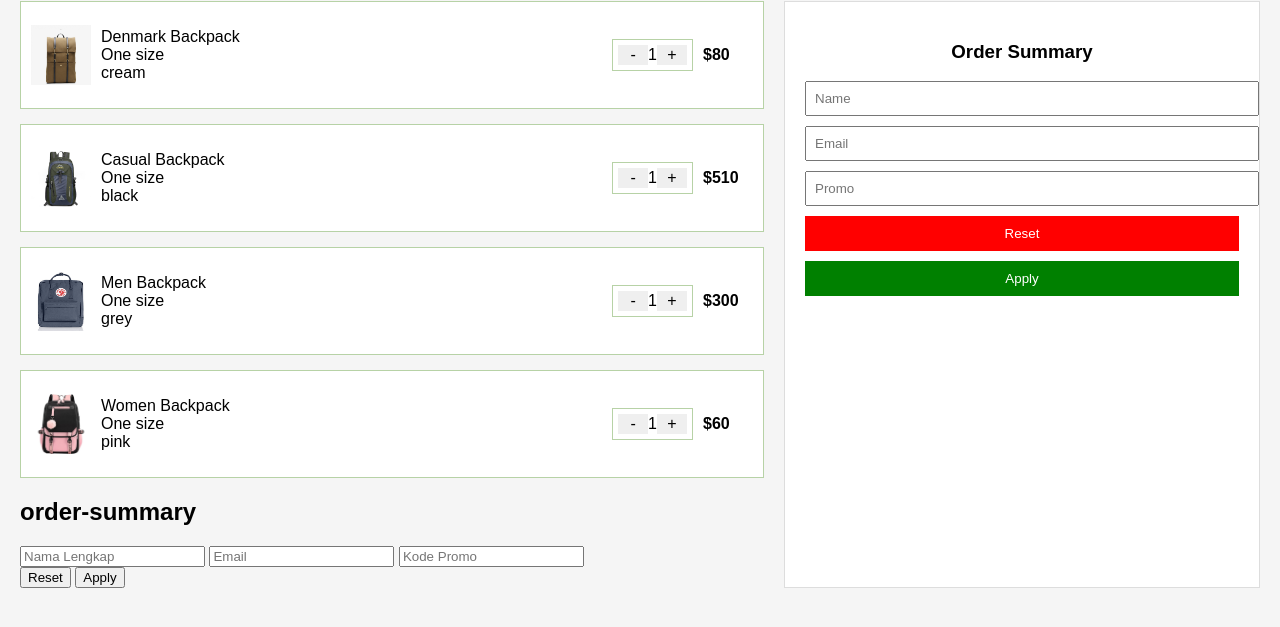
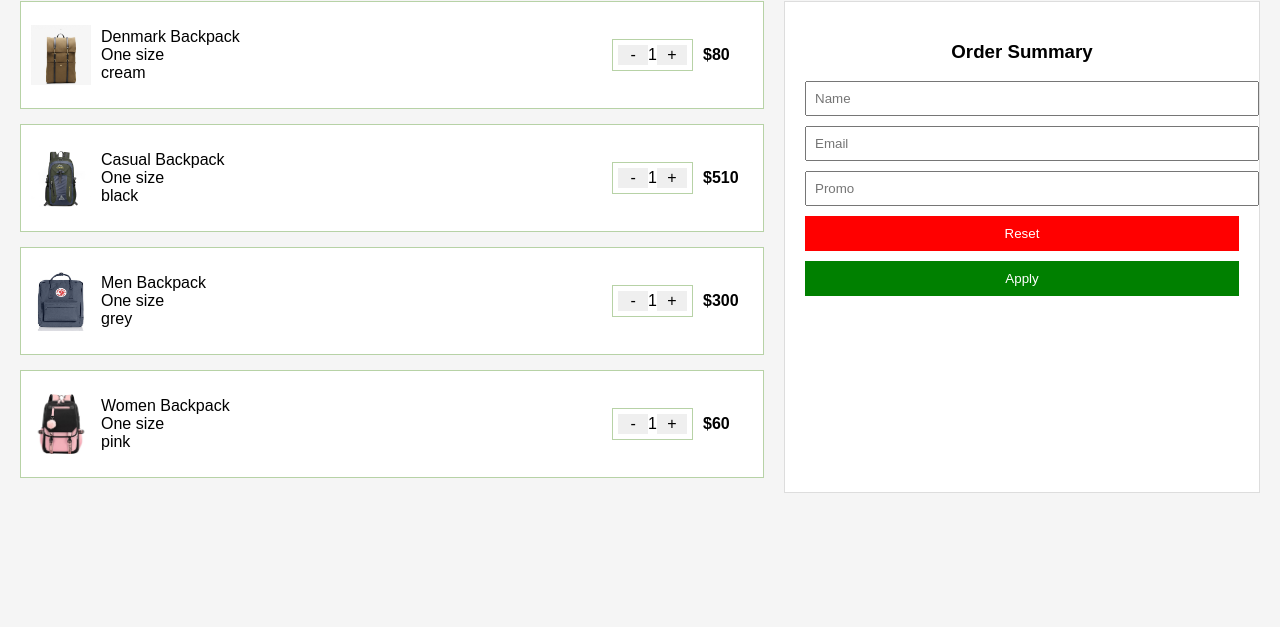
Before and after one commit to bryan-mikro/241130655-BryanLauda-UAS-, a plain HTML site: page index.html in a window 1280 px wide. Shown: the part 87-714 px from the top of the page. Drawn offline with Linux system fonts and the light colour scheme; files whose address does not match are found by name.

Commit message:
terakhir

```diff
--- a/index.html
+++ b/index.html
@@ -68,22 +68,12 @@
             </div>
             <div class="price">$60</div>
           </div>
-        <aside class="order-summary card">
-          <h2>order-summary</h2>
-          <input type="text" id="nama" placeholder="Nama Lengkap">
-          <input type="email" id="email" placeholder="Email">
-          <input type="text" id="kode" placeholder="Kode Promo">
-          <div class="button-group">
-          <button class="reset-btn">Reset</button>
-          <button class="apply-btn">Apply</button>
+
+
         </div>
-
-          <div class="total-harga" id="totalHarga" style="display: none;"></div>
-        </aside>
 
 
 
-      </div>
 
       <div class="summary-section">
         <h3>Order Summary</h3>
--- a/script/script.js
+++ b/script/script.js
@@ -14,7 +14,7 @@ document.querySelectorAll('.qty').forEach(qty => {
       number.textContent = val + 1;
     });
   });
-$(".reset").click(function () {
+  $(".reset").click(function () {
     $("input[type='text'], input[type='email'], input[type='tel']").val("");
     $(".produk-card input").val(1);
     $(".produk-card").each(function () {
--- a/style/style.css
+++ b/style/style.css
@@ -7,6 +7,7 @@ body {
     margin: 0;
     padding: 20px;
 }
+
 
   .container {
     display: flex;
@@ -95,3 +96,10 @@ body {
     width: 100%;
     border: none;
   }
+  @media screen and (max-width:420px){
+    .utama{
+        display: flex;
+        flex-direction: column;
+    }
+
+    }
```
Lines whose indentation alone changed are shown as unchanged.
